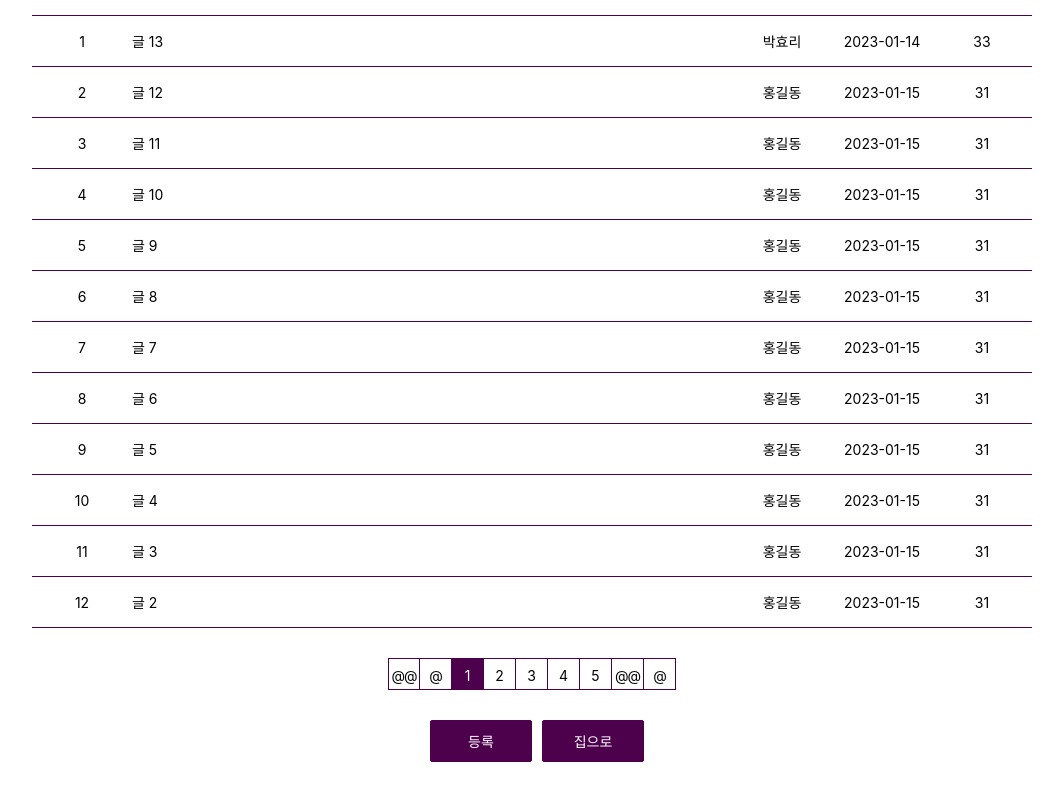
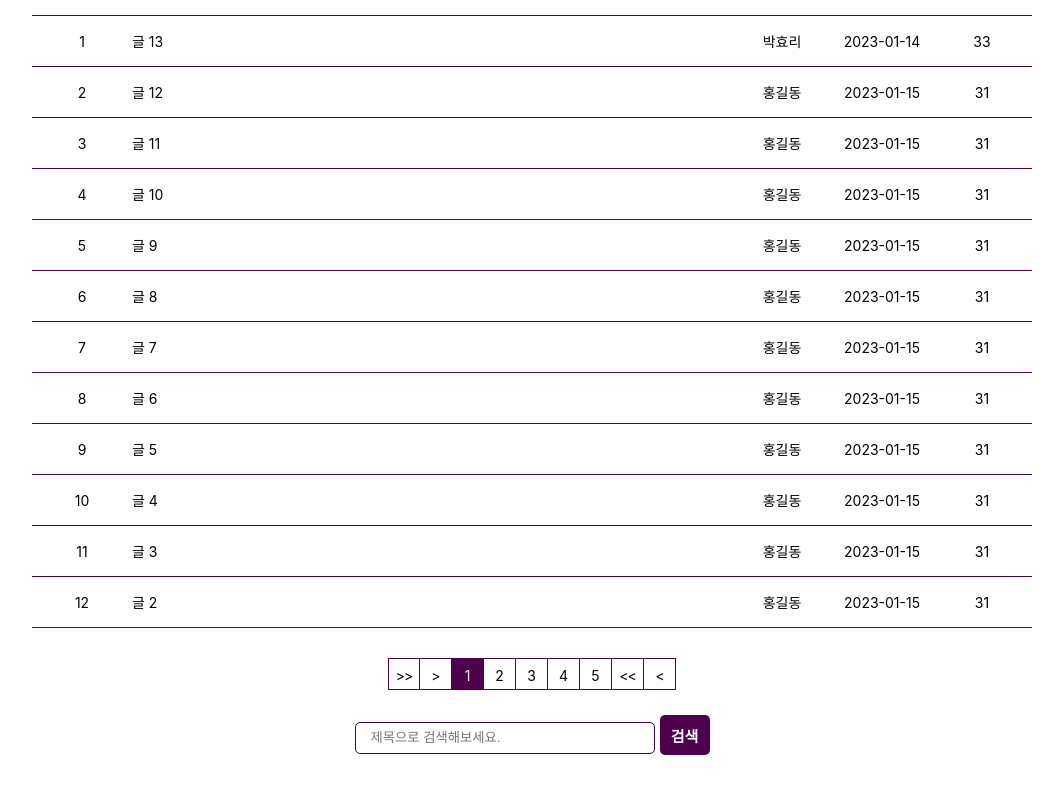
Before and after one commit to kiwoongyoon/trip_review, a React (Create React App) app: page /articles in a window 1280 px wide. Shown: the part 338-1138 px from the top of the page, without its empty margins (108-1171 px from the left). Built offline with nearby package versions, Linux system fonts and the light colour scheme.

Commit message:
css 수정 및 검색 필드 추가

```diff
--- a/src/pages/Articles.css
+++ b/src/pages/Articles.css
@@ -159,8 +159,10 @@ a{
 }
 
 .search_field{
-    padding: 20px;
+    height: 100px;
     text-align: center;
+    font-size: 5px;
+    padding-top: 10px;
 }
 
 .search_field input{
@@ -172,11 +174,13 @@ a{
 
 .search_field button{
     margin-left: 5px;
-    width: 40px;
-    height: 30px;
+    width: 50px;
+    height: 40px;
     background-color:rgb(77, 1, 77);
     color: white;
+    font-size: 15px;
 }
+
 .board_view{
     width: 100%;
     border-top: 2px solid rgb(77, 1, 77);
--- a/src/pages/Articles.js
+++ b/src/pages/Articles.js
@@ -7,6 +7,10 @@ const Articles = ()=>{
     return(
         <div class = "board_wrap">
         <div class="board_title">
+            <div class="button_wrap">
+                <a href="/write" class="on">작성하기</a>
+                <a href="/" class="on">집으로</a>
+            </div>
             <strong>여행 후기</strong>
             <p>행후에서 당신의 여행 이야기를 작성해보세요!</p>
         </div>
@@ -44,71 +48,23 @@ const Articles = ()=>{
                 ))}
             </div>
             <div class="board_page">
-                <a href="#" class="button first">@@</a>
-                <a href="#" class="button prev">@</a>
+                <a href="#" class="button first">&gt;&gt;</a>
+                <a href="#" class="button prev">&gt;</a>
                 <a href="#" class = "num on">1</a>
                 <a href="#" class = "num">2</a>
                 <a href="#" class = "num">3</a>
                 <a href="#" class = "num">4</a>
                 <a href="#" class = "num">5</a>
-                <a href="#" class="button last">@@</a>
-                <a href="#" class="button next">@</a>
+                <a href="#" class="button last">&lt;&lt;</a>
+                <a href="#" class="button next">&lt;</a>
             </div>
-            <div class="button_wrap">
-                <a href="/write" class="on">등록</a>
-                <a href="/" class="on">집으로</a>
-            </div>
+        </div>
+        <div class="search_field">
+            <input type="text" placeholder="제목으로 검색해보세요."></input>
+            <button>검색</button>
         </div>
     </div>
     )
-    /*
-        <div class = "board_wrap">
-        <div class="board_title">
-            <strong>여행 후기</strong>
-            <p>행후에서 당신의 여행 이야기를 작성해보세요!</p>
-        </div>
-        <div class="board_list_wrap">
-            <div class="board_list">
-                <div class="top">
-                    <div class="num">번호</div>
-                    <div class="title">제목</div>
-                    <div class="writer">글쓴이</div>
-                    <div class="date">작성일</div>
-                    <div class="count">조회</div>
-                </div>
-                <div>
-                    <div class="num">2</div>
-                    <div class="title"><a href ="articles/2">글 제목</a></div>
-                    <div class="writer">홍길동</div>
-                    <div class="date">2023.01.15</div>
-                    <div class="count">31</div>
-                </div>
-                <div>
-                    <div class="num">1</div>
-                    <div class="title"><a href ="articles/1">글 제목1</a></div>
-                    <div class="writer">박효리</div>
-                    <div class="date">2023.01.14</div>
-                    <div class="count">33</div>
-                </div>
-            </div>
-            <div class="board_page">
-                <a href="#" class="button first">@@</a>
-                <a href="#" class="button prev">@</a>
-                <a href="#" class = "num on">1</a>
-                <a href="#" class = "num">2</a>
-                <a href="#" class = "num">3</a>
-                <a href="#" class = "num">4</a>
-                <a href="#" class = "num">5</a>
-                <a href="#" class="button last">@@</a>
-                <a href="#" class="button next">@</a>
-            </div>
-            <div class="button_wrap">
-                <a href="/write" class="on">등록</a>
-            </div>
-        </div>
-    </div>
-    )
-    */
 
 }
 
```
